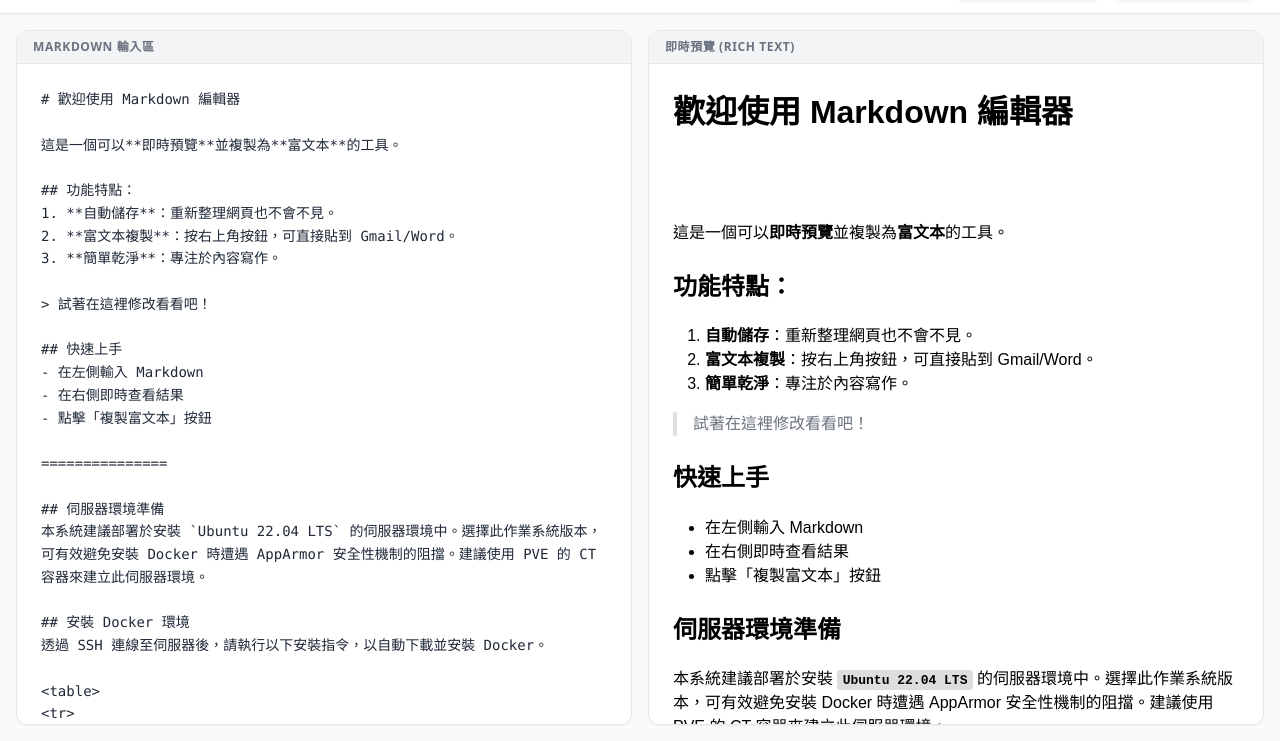
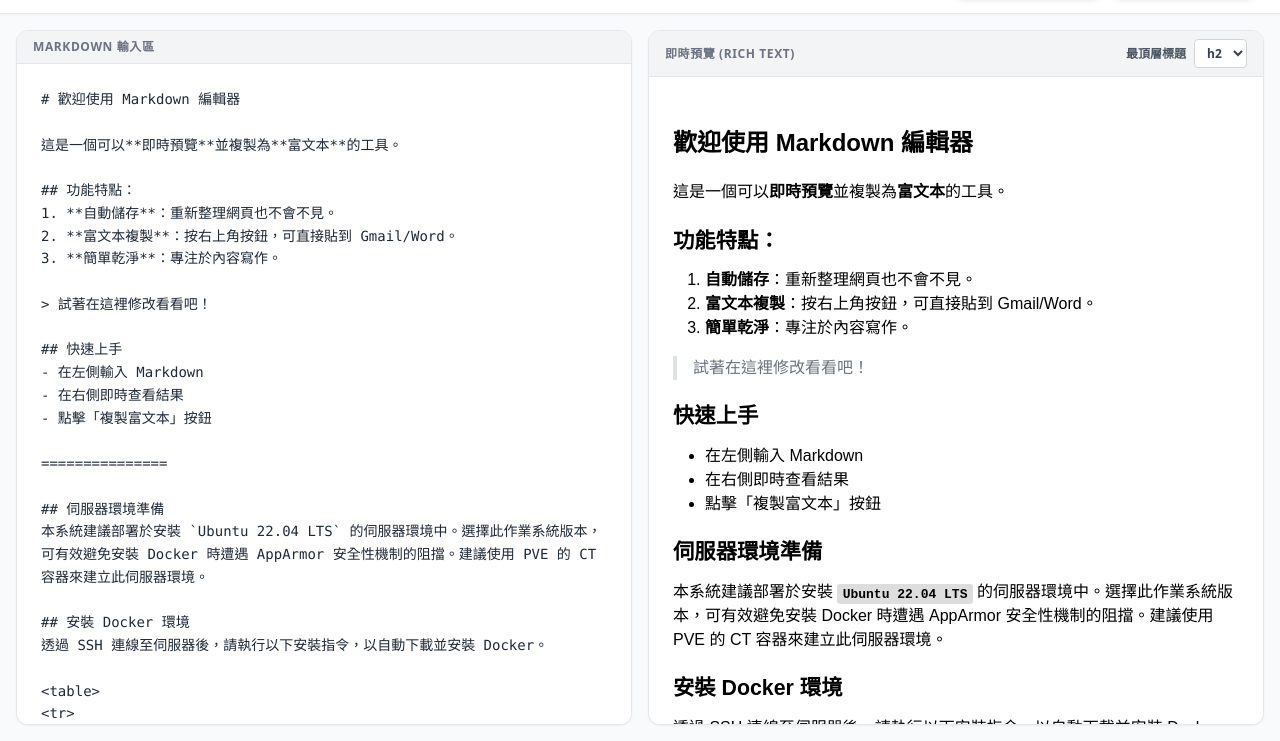
Before and after one commit to pulipulichen/HTML-Markdown-Preview, a website: page index.html in a window 1280 px wide. Shown: the part 59-800 px from the top of the page. Drawn offline with nearby package versions, Linux system fonts and the light colour scheme.

Commit message:
新增最頂層標題層級設定，預設為 h2，並調整相關功能以支持標題層級的變更，更新預覽區域以反映這些變更。

```diff
--- a/index.html
+++ b/index.html
@@ -68,8 +68,19 @@
 
         <!-- 預覽區 -->
         <div class="flex-1 flex flex-col bg-white rounded-xl shadow-sm border border-gray-200 overflow-hidden">
-            <div class="bg-gray-100 px-4 py-2 border-b border-gray-200 text-xs font-semibold text-gray-500 uppercase tracking-wider">
-                即時預覽 (Rich Text)
+            <div class="bg-gray-100 px-4 py-2 border-b border-gray-200 text-xs font-semibold text-gray-500 uppercase tracking-wider flex items-center justify-between gap-3">
+                <span>即時預覽 (Rich Text)</span>
+                <label class="flex items-center gap-2 normal-case tracking-normal text-gray-600">
+                    最頂層標題
+                    <select id="top-heading-level" class="border border-gray-300 rounded px-2 py-1 bg-white text-gray-700">
+                        <option value="1">h1</option>
+                        <option value="2" selected>h2</option>
+                        <option value="3">h3</option>
+                        <option value="4">h4</option>
+                        <option value="5">h5</option>
+                        <option value="6">h6</option>
+                    </select>
+                </label>
             </div>
             <div id="preview-area" class="flex-1 p-6 overflow-y-auto bg-white prose-sm max-w-none">
                 <!-- 解析後的 HTML 會放在這裡 -->
--- a/scripts/preview.js
+++ b/scripts/preview.js
@@ -1,7 +1,48 @@
-function updatePreview(markdownInput, previewArea) {
+const DEFAULT_TOP_HEADING_LEVEL = 2;
+
+function updatePreview(markdownInput, previewArea, topHeadingLevel = DEFAULT_TOP_HEADING_LEVEL) {
     let rawValue = markdownInput.value;
     rawValue = filterMarkdown(rawValue);
 
     previewArea.innerHTML = marked.parse(rawValue);
+    normalizeHeadingLevels(previewArea, topHeadingLevel);
     applyWordTableStyles(previewArea);
 }
+
+function normalizeHeadingLevels(container, topHeadingLevel) {
+    const headings = Array.from(container.querySelectorAll('h1, h2, h3, h4, h5, h6'));
+    if (headings.length === 0) {
+        return;
+    }
+
+    const targetTopLevel = normalizeTopHeadingLevel(topHeadingLevel);
+    const topLevel = Math.min(...headings.map(getHeadingLevel));
+    const offset = targetTopLevel - topLevel;
+
+    headings.forEach(heading => {
+        const nextLevel = Math.min(6, Math.max(1, getHeadingLevel(heading) + offset));
+        if (nextLevel === getHeadingLevel(heading)) {
+            return;
+        }
+
+        const replacement = document.createElement(`h${nextLevel}`);
+        Array.from(heading.attributes).forEach(attribute => {
+            replacement.setAttribute(attribute.name, attribute.value);
+        });
+        replacement.innerHTML = heading.innerHTML;
+        heading.replaceWith(replacement);
+    });
+}
+
+function getHeadingLevel(heading) {
+    return Number(heading.tagName.slice(1));
+}
+
+function normalizeTopHeadingLevel(level) {
+    const normalizedLevel = Number(level);
+    if (!Number.isInteger(normalizedLevel) || normalizedLevel < 1 || normalizedLevel > 6) {
+        return DEFAULT_TOP_HEADING_LEVEL;
+    }
+
+    return normalizedLevel;
+}
--- a/scripts/script.js
+++ b/scripts/script.js
@@ -4,9 +4,12 @@ const copyBtn = document.getElementById('copy-btn');
 const pasteRichBtn = document.getElementById('paste-rich-btn');
 const clearBtn = document.getElementById('clear-btn');
 const messageBox = document.getElementById('message-box');
+const topHeadingLevelSelect = document.getElementById('top-heading-level');
+const TOP_HEADING_LEVEL_KEY = 'top_heading_level';
 
 // 初始化：從 LocalStorage 讀取
 window.onload = async () => {
+    loadTopHeadingLevel();
     await loadInitialContent();
     updateEditorPreview();
 };
@@ -15,6 +18,11 @@ window.onload = async () => {
 markdownInput.addEventListener('input', () => {
     updateEditorPreview();
     localStorage.setItem('markdown_content', markdownInput.value);
+});
+
+topHeadingLevelSelect.addEventListener('change', () => {
+    updateEditorPreview();
+    localStorage.setItem(TOP_HEADING_LEVEL_KEY, topHeadingLevelSelect.value);
 });
 
 // 貼上富文本並轉成 Markdown
@@ -58,6 +66,13 @@ async function loadInitialContent() {
     }
 }
 
+function loadTopHeadingLevel() {
+    const savedTopHeadingLevel = localStorage.getItem(TOP_HEADING_LEVEL_KEY);
+    if (savedTopHeadingLevel) {
+        topHeadingLevelSelect.value = savedTopHeadingLevel;
+    }
+}
+
 async function pasteRichTextAsMarkdown() {
     try {
         const clipboardContent = await readClipboardContent();
@@ -84,7 +99,7 @@ async function pasteRichTextAsMarkdown() {
 }
 
 function updateEditorPreview() {
-    updatePreview(markdownInput, previewArea);
+    updatePreview(markdownInput, previewArea, topHeadingLevelSelect.value);
 }
 
 function showEditorToast(msg) {
```
Also changed, not shown: e2e/basic.spec.js (+29 -1 lines), CHANGELOG.md.
